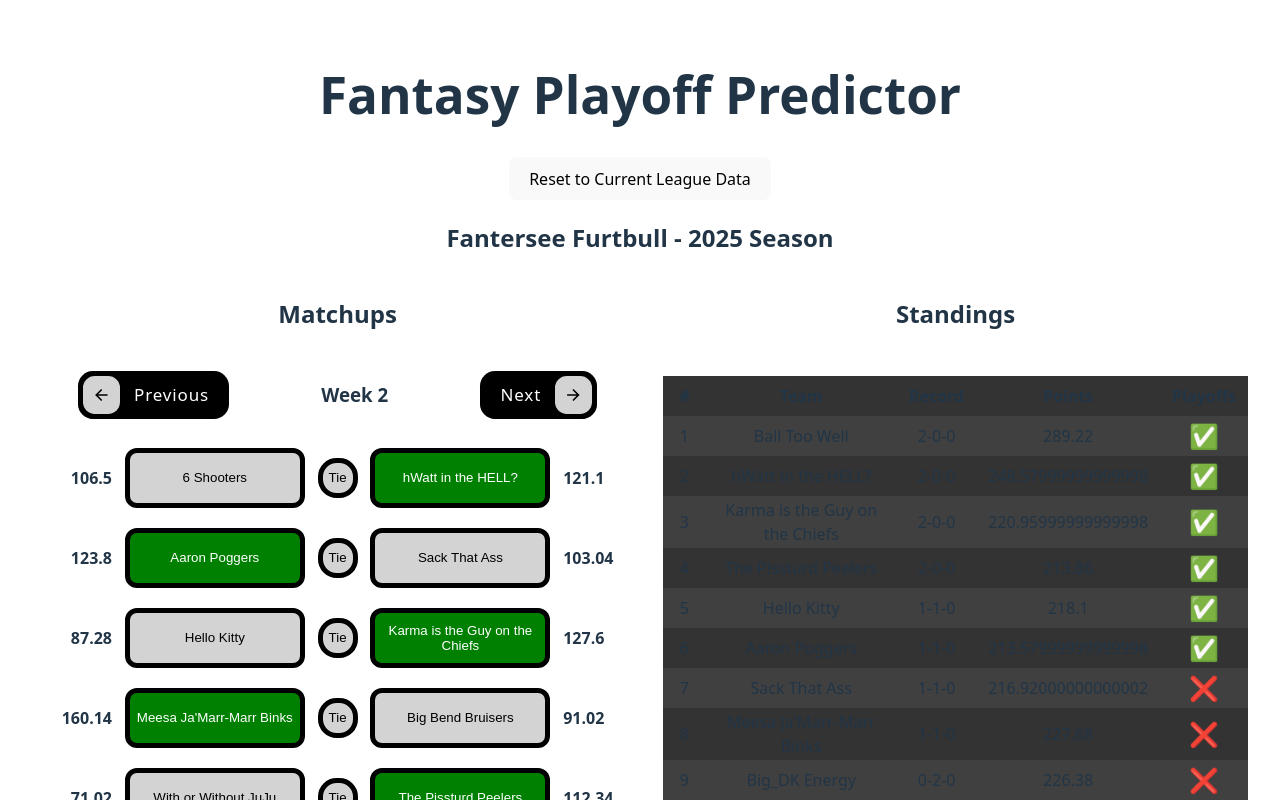
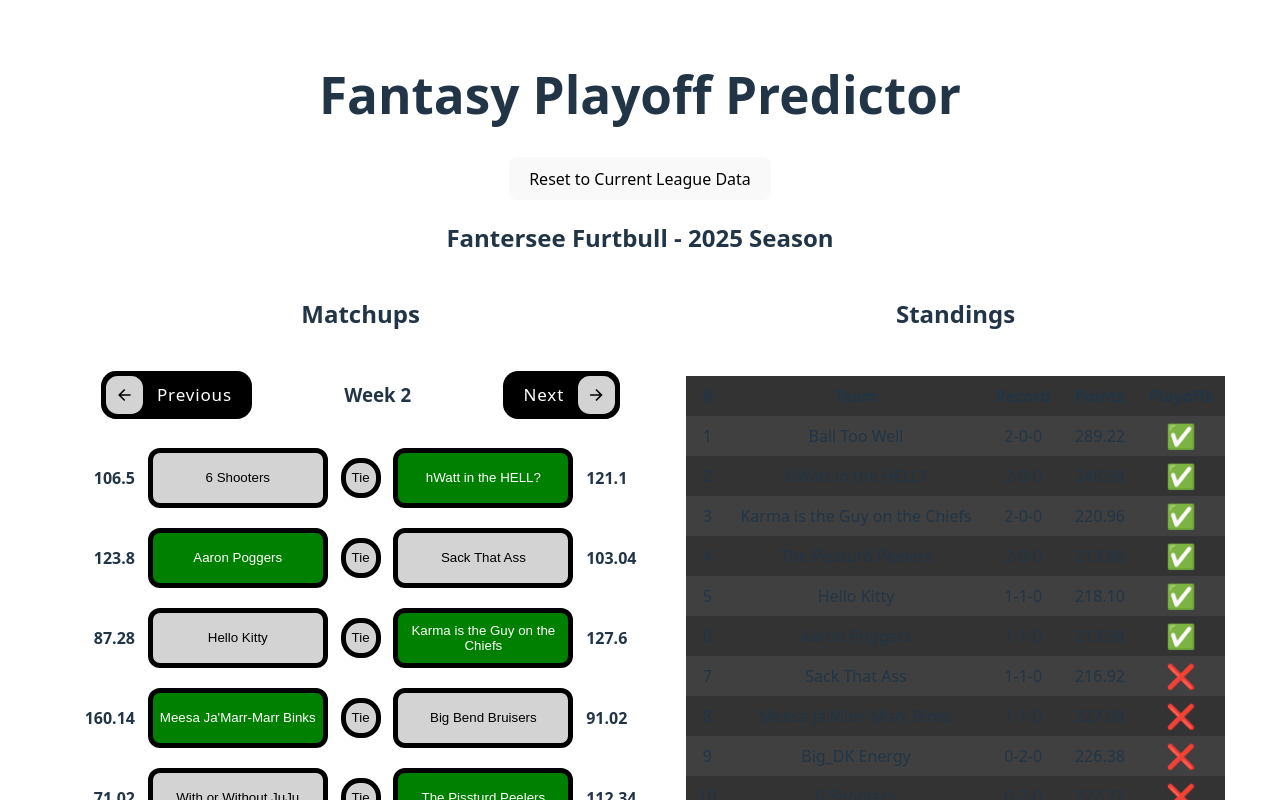
Before and after one commit to LeviGreen/fantasy-playoff-predictor, a React (Vite) app: page / in a window 1280 px wide. Shown: the top 800 px of the page. Built offline with nearby package versions, Linux system fonts and the light colour scheme.

Commit message:
when displaying points in UI, round to 2 sig figs

```diff
--- a/src/App.jsx
+++ b/src/App.jsx
@@ -103,7 +103,7 @@ function App() {
 
 	// run fetch league data on initial load
 	useEffect(() => {
-		fetchLeagueData(setLeagueName, setCurrentWeek,setTeams, setMatchups);
+		fetchLeagueData(setLeagueName, setCurrentWeek, setTeams, setMatchups);
 	}, [setTeams, setMatchups, setLeagueName, setCurrentWeek]);
 
 	const onReset = () => {
--- a/src/components/Standings/index.jsx
+++ b/src/components/Standings/index.jsx
@@ -49,7 +49,7 @@ function Standings({rankedTeams, updateTeamRecords, rankTeams}) {
 							<td>{index + 1}</td>
 							<td>{team.name}</td>
 							<td>{team.wins}-{team.losses}-{team.ties}</td>
-							<td>{team.totalPoints}</td>
+							<td>{team.totalPoints.toFixed(2)}</td>
 							<td>
 								{index < 6 ? (
 									<span style={{ color: 'green', fontSize: '24px' }}>&#x2705;</span>
--- a/src/helpers/api.js
+++ b/src/helpers/api.js
@@ -1,7 +1,7 @@
 import leagueData from './league-data.json';
 const LEAGUE_NAME = 'Fantersee Furtbull'
 
-export const fetchLeagueData = (setLeagueName, setCurrentWeek,setTeams, setMatchups) => {
+export const fetchLeagueData = (setLeagueName, setCurrentWeek, setTeams, setMatchups) => {
   // map data to our structure
   setLeagueName(LEAGUE_NAME);
   setCurrentWeek(leagueData.scoringPeriodId - 1);
```
